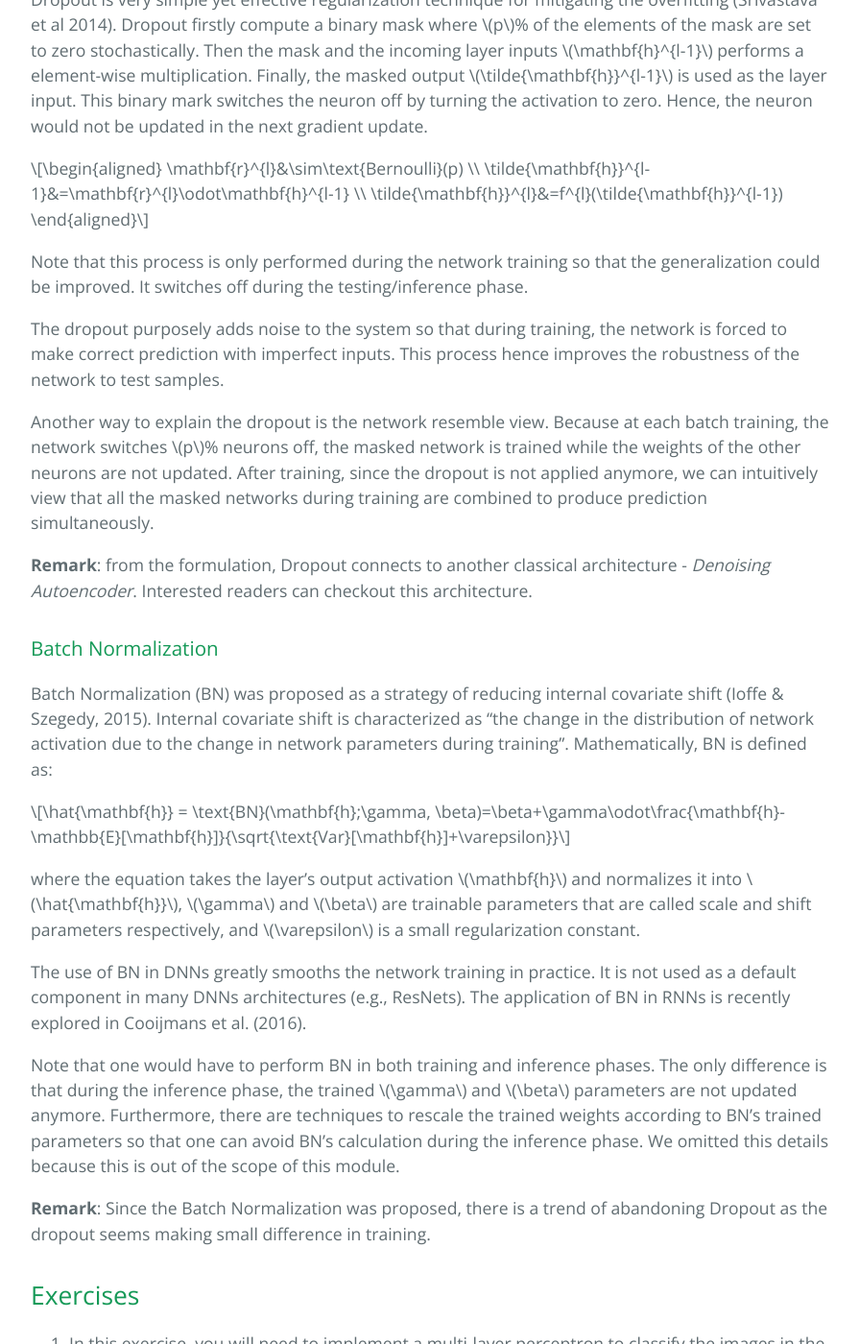
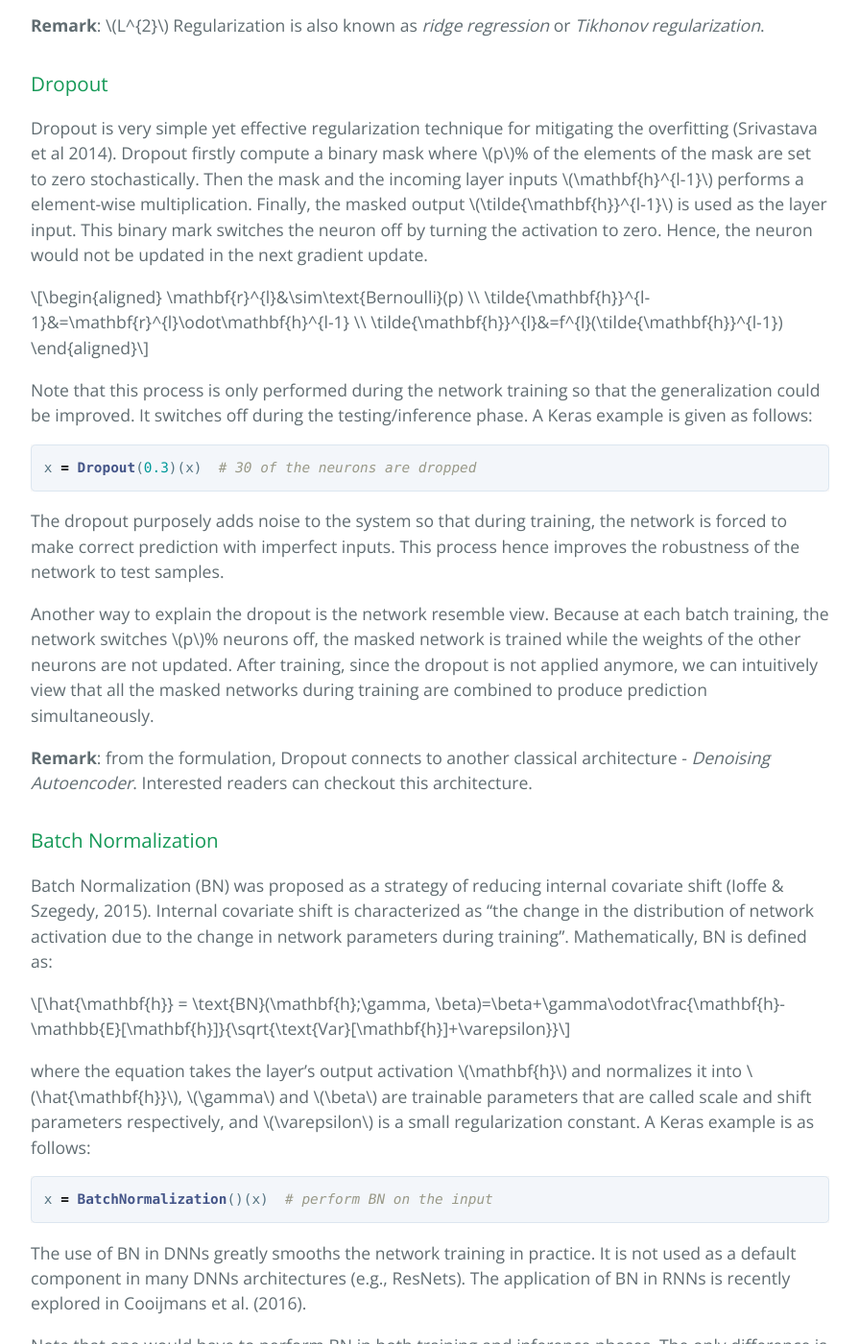
Before and after one commit to PnS2018/pns2018.github.com, a Jekyll site: the page built from session_03.md, in a window 1280 px wide and 1400 px high, scrolled down 13063 px. Shown: the whole window at 96% size, without its empty margins (192-1087 px from the left). Built offline with Jekyll 4.4.1, drawn with Linux system fonts in a browser that asks for light colours; nearby versions of some CDN libraries; some of the changed text lies outside the part shown.

Commit message:
update examples

````diff
--- a/session_03.md
+++ b/session_03.md
@@ -346,7 +346,13 @@ $$
 \hat{J}(\theta, \lambda)=J(\theta)+\lambda\|\theta\|_{2}^{2}
 $$
 
-where $$\lambda$$ is a small constant that controls the weight decay speed.
+where $$\lambda$$ is a small constant that controls the weight decay speed. A Keras example is given as follows:
+
+```python
+from keras import regularizers
+x=Dense(64,
+        kernel_regularizer=regularizers.l2(0.01))(x)  # add L2 regularization on weights of this layer
+```
 
 Intuitively, as the $$L^{2}$$ regularization applies the constraints on the weights, it reduce the effects of overfitting by decreasing the magnitude of the weights.
 
@@ -367,7 +373,11 @@ $$
 \end{aligned}
 $$
 
-Note that this process is only performed during the network training so that the generalization could be improved. It switches off during the testing/inference phase.
+Note that this process is only performed during the network training so that the generalization could be improved. It switches off during the testing/inference phase. A Keras example is given as follows:
+
+```python
+x = Dropout(0.3)(x)  # 30 of the neurons are dropped
+```
 
 The dropout purposely adds noise to the system so that during training, the network is forced to make correct prediction with imperfect inputs. This process hence improves the robustness of the network to test samples.
 
@@ -386,7 +396,11 @@ $$
 \hat{\mathbf{h}} = \text{BN}(\mathbf{h};\gamma, \beta)=\beta+\gamma\odot\frac{\mathbf{h}-\mathbb{E}[\mathbf{h}]}{\sqrt{\text{Var}[\mathbf{h}]+\varepsilon}}
 $$
 
-where the equation takes the layer's output activation $$\mathbf{h}$$ and normalizes it into $$\hat{\mathbf{h}}$$, $$\gamma$$ and $$\beta$$ are trainable parameters that are called scale and shift parameters respectively, and $$\varepsilon$$ is a small regularization constant.
+where the equation takes the layer's output activation $$\mathbf{h}$$ and normalizes it into $$\hat{\mathbf{h}}$$, $$\gamma$$ and $$\beta$$ are trainable parameters that are called scale and shift parameters respectively, and $$\varepsilon$$ is a small regularization constant. A Keras example is as follows:
+
+```python
+x = BatchNormalization()(x)  # perform BN on the input
+```
 
 The use of BN in DNNs greatly smooths the network training in practice. It is not used as a default component in many DNNs architectures (e.g., ResNets). The application of BN in RNNs is recently explored in Cooijmans et al. (2016).
 
````
